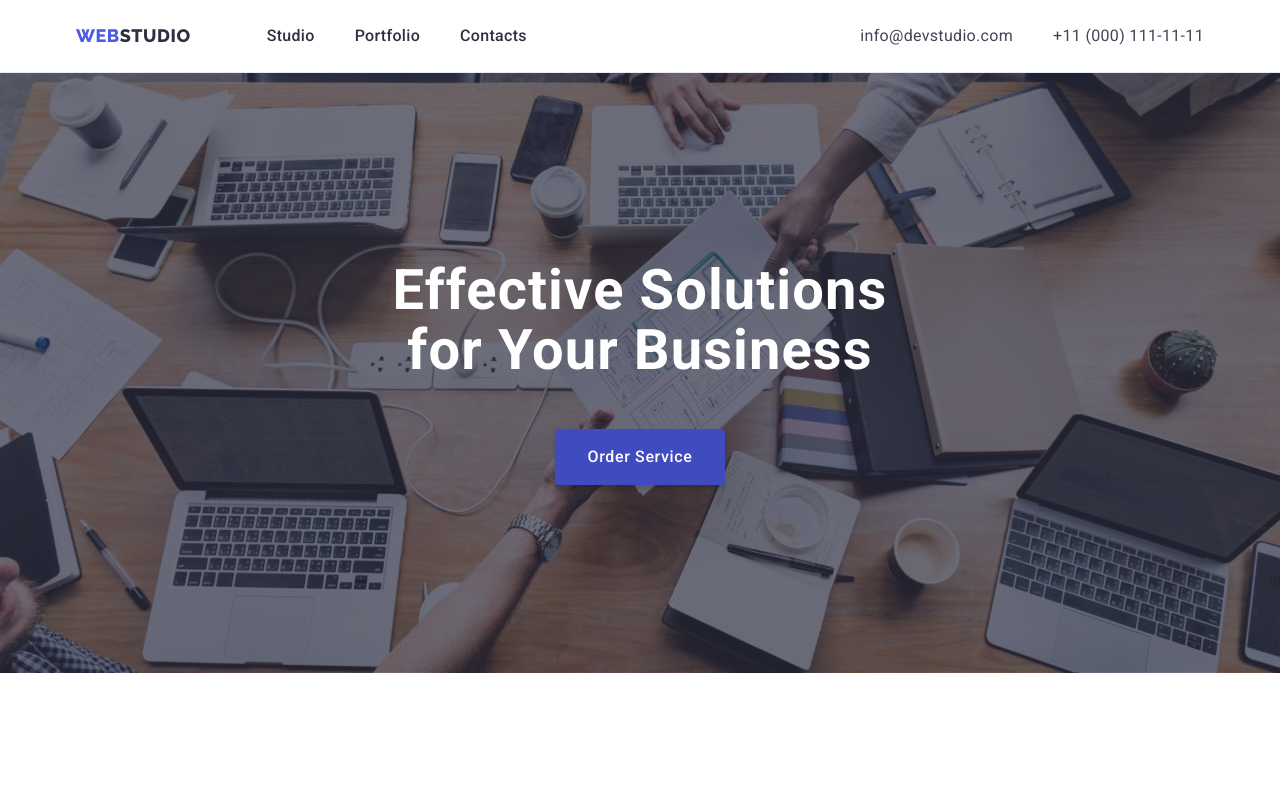
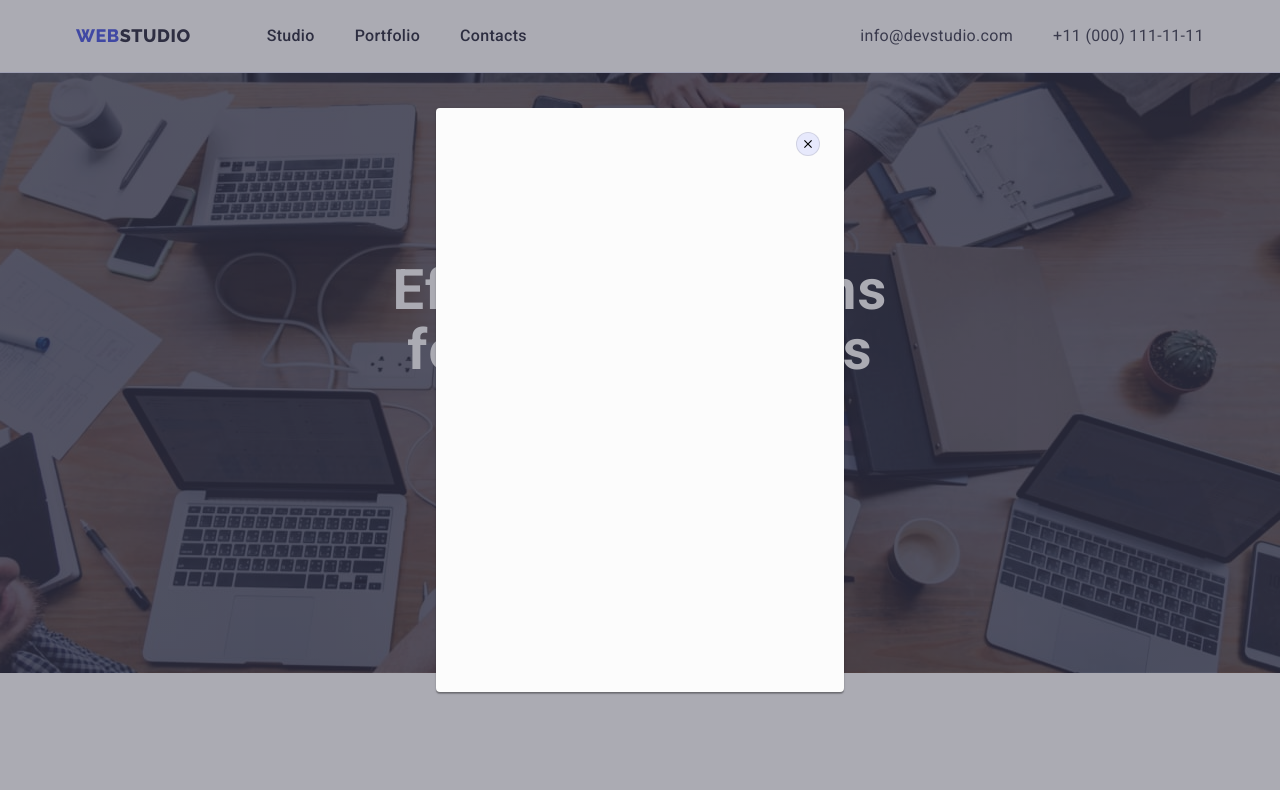
Before and after one commit to Volodymyr991/goit-markup-hw-05, a plain HTML site: page index.html in a window 1280 px wide. Both pictures are taken after a click on the button "Order Service". Shown: the top 790 px of the page. Drawn offline with nearby package versions, Linux system fonts and the light colour scheme.

Commit message:
add modal

```diff
--- a/css/styles.css
+++ b/css/styles.css
@@ -450,6 +450,59 @@ body {
   background-color: #31d0aa;
 }
 
+/* ===================MODAL===================== */
+.backdrop {
+  position: fixed;
+  top: 0;
+  left: 0;
+  width: 100%;
+  height: 100%;
+  background-color: rgba(46, 47, 66, 0.4);
+
+  opacity: 1;
+  visibility: visible;
+  pointer-events: auto;
+
+  transition: opacity 250ms linear, visibility 250ms linear;
+}
+
+.modal {
+  width: 408px;
+  height: 584px;
+  background-color: #fcfcfc;
+  box-shadow: 0px 1px 1px rgba(0, 0, 0, 0.14), 0px 1px 3px rgba(0, 0, 0, 0.12),
+    0px 2px 1px rgba(0, 0, 0, 0.2);
+  border-radius: 4px;
+
+  position: absolute;
+  top: 50%;
+  left: 50%;
+  transform: translate(-50%, -50%);
+}
+
+.close-modal-btn {
+  display: flex;
+  justify-content: center;
+  align-items: center;
+  padding: 0;
+  width: 24px;
+  height: 24px;
+  border-radius: 50%;
+  background-color: #e7e9fc;
+  border: 1px solid rgba(0, 0, 0, 0.1);
+
+  position: absolute;
+  top: 24px;
+  right: 24px;
+}
+
+.is-hidden {
+  opacity: 0;
+  pointer-events: none;
+  visibility: hidden;
+}
+/* ===================/MODAL===================== */
+
 /*================== PORTFOLIO PAGE============== */
 
 .portfolio-section {
--- a/index.html
+++ b/index.html
@@ -51,7 +51,7 @@
         <div class="container hero-container">
           <h1 class="main-title">Effective Solutions for Your
             Business</h1>
-          <button class="order-btn" type="button">Order Service</button>
+          <button class="order-btn" type="button" data-modal-open>Order Service</button>
         </div>
 
       </section>
@@ -513,7 +513,6 @@
 
         <div class="footer-social">
           <p class="text-footer text-footer-social">Social media</p>
-
           <ul class="footer-social-list list">
             <li class="footer-social-list-item">
               <a href="" class="footer-social-list-link link">
@@ -557,7 +556,8 @@
                   aria-label="linkedin"
                   width="24"
                   height="24">
-                  <use href="./images/icons.svg#icon-linkedin"></use>
+                  <use
+                    href="./images/icons.svg#icon-linkedin"></use>
                 </svg>
               </a>
             </li>
@@ -567,5 +567,19 @@
         </div>
       </div>
     </footer>
+    <!-- ----------------------------------MODAL----------------------------- -->
+    <div class="backdrop is-hidden" data-modal>
+      <div class="modal">
+        <button class="close-modal-btn" type="button" data-modal-close>
+          <svg class="close-modal-icon"
+            aria-label="close"
+            width="8"
+            height="8">
+            <use href="./images/icons.svg#icon-close-modal"></use>
+          </svg>
+        </button>
+      </div>
+    </div>
+    <script src="./js/modal.js"></script>
   </body>
 </html>
```
